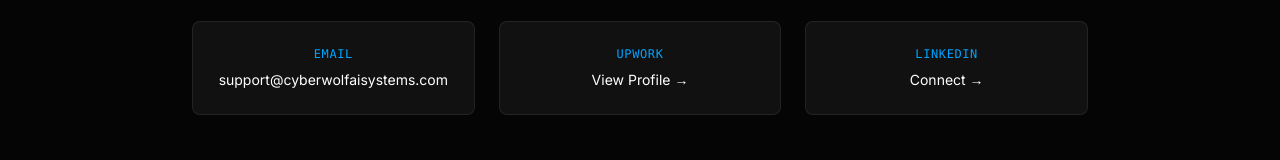
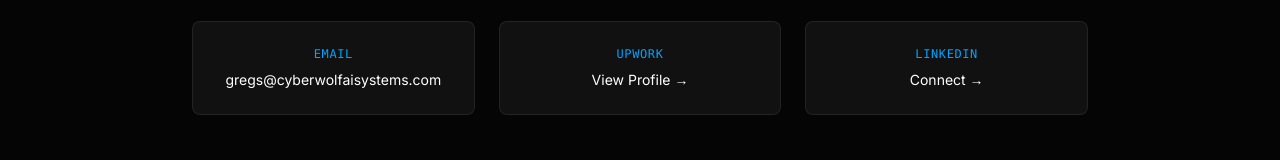
Before and after one commit to wolfcore25/cyberwolf-ai-site, a Next.js app: page / in a window 1280 px wide. Shown: the part 4300-4460 px from the top of the page. Built offline with nearby package versions, Linux system fonts and the light colour scheme.

Commit message:
Use active CyberWolf contact email

```diff
--- a/src/app/contact/page.tsx
+++ b/src/app/contact/page.tsx
@@ -28,7 +28,7 @@
           <div className="border-glow rounded-xl p-8 md:p-12 bg-[var(--cyber-gray)] text-gray-300 leading-relaxed">
             <p className="mb-4"><strong className="text-white">CyberWolf AI Systems</strong></p>
             <p>
-              Contact email: <a href="mailto:support@cyberwolfaisystems.com" className="text-[var(--cyber-blue)] hover:underline">support@cyberwolfaisystems.com</a>
+              Contact email: <a href="mailto:gregs@cyberwolfaisystems.com" className="text-[var(--cyber-blue)] hover:underline">gregs@cyberwolfaisystems.com</a>
             </p>
             <p>
               Website: <a href="https://cyberwolfaisystems.com" className="text-[var(--cyber-blue)] hover:underline">https://cyberwolfaisystems.com</a>
--- a/src/app/dineline/page.tsx
+++ b/src/app/dineline/page.tsx
@@ -37,7 +37,7 @@
           </p>
           <div className="flex flex-col sm:flex-row gap-4">
             <a
-              href="mailto:support@cyberwolfaisystems.com?subject=DineLine%20Demo%20Request"
+              href="mailto:gregs@cyberwolfaisystems.com?subject=DineLine%20Demo%20Request"
               className="px-8 py-3 bg-[var(--cyber-blue)] text-white font-bold rounded glow-blue hover:bg-[var(--cyber-blue-dim)] transition-all text-center"
             >
               Request a DineLine Demo
@@ -115,7 +115,7 @@
           <h2 className="text-3xl font-bold mb-6 text-white">Contact identity</h2>
           <div className="bg-[var(--cyber-gray)] rounded-lg p-6 text-gray-300 leading-relaxed">
             <p><strong className="text-white">CyberWolf AI Systems</strong></p>
-            <p>Contact email: <a href="mailto:support@cyberwolfaisystems.com" className="text-[var(--cyber-blue)] hover:underline">support@cyberwolfaisystems.com</a></p>
+            <p>Contact email: <a href="mailto:gregs@cyberwolfaisystems.com" className="text-[var(--cyber-blue)] hover:underline">gregs@cyberwolfaisystems.com</a></p>
             <p>Website: <a href="https://cyberwolfaisystems.com" className="text-[var(--cyber-blue)] hover:underline">https://cyberwolfaisystems.com</a></p>
           </div>
         </div>
--- a/src/app/page.tsx
+++ b/src/app/page.tsx
@@ -344,8 +344,8 @@
           {[
             {
               label: "Email",
-              value: "support@cyberwolfaisystems.com",
-              href: "mailto:support@cyberwolfaisystems.com",
+              value: "gregs@cyberwolfaisystems.com",
+              href: "mailto:gregs@cyberwolfaisystems.com",
             },
             {
               label: "Upwork",
--- a/src/app/privacy/page.tsx
+++ b/src/app/privacy/page.tsx
@@ -115,8 +115,8 @@
             <p>You may request access, correction, deletion, or a copy of personal information we hold about you. You may opt out of SMS by replying STOP.</p>
             <p className="mt-2">
               To exercise privacy rights or ask questions, contact us at{" "}
-              <a href="mailto:support@cyberwolfaisystems.com" className="text-[var(--cyber-blue)] hover:underline">
-                support@cyberwolfaisystems.com
+              <a href="mailto:gregs@cyberwolfaisystems.com" className="text-[var(--cyber-blue)] hover:underline">
+                gregs@cyberwolfaisystems.com
               </a>.
             </p>
           </section>
@@ -143,7 +143,7 @@
             <h2 className="text-xl font-semibold text-white mb-3">10. Contact</h2>
             <p>
               <strong className="text-white">CyberWolf AI Systems</strong><br />
-              Contact email: <a href="mailto:support@cyberwolfaisystems.com" className="text-[var(--cyber-blue)] hover:underline">support@cyberwolfaisystems.com</a><br />
+              Contact email: <a href="mailto:gregs@cyberwolfaisystems.com" className="text-[var(--cyber-blue)] hover:underline">gregs@cyberwolfaisystems.com</a><br />
               Website: <a href="https://cyberwolfaisystems.com" className="text-[var(--cyber-blue)] hover:underline">https://cyberwolfaisystems.com</a>
             </p>
           </section>
--- a/src/app/terms/page.tsx
+++ b/src/app/terms/page.tsx
@@ -164,7 +164,7 @@
             <h2 className="text-xl font-semibold text-white mb-3">15. Contact</h2>
             <p>
               <strong className="text-white">CyberWolf AI Systems</strong><br />
-              Contact email: <a href="mailto:support@cyberwolfaisystems.com" className="text-[var(--cyber-blue)] hover:underline">support@cyberwolfaisystems.com</a><br />
+              Contact email: <a href="mailto:gregs@cyberwolfaisystems.com" className="text-[var(--cyber-blue)] hover:underline">gregs@cyberwolfaisystems.com</a><br />
               Website: <a href="https://cyberwolfaisystems.com" className="text-[var(--cyber-blue)] hover:underline">https://cyberwolfaisystems.com</a>
             </p>
           </section>
```
